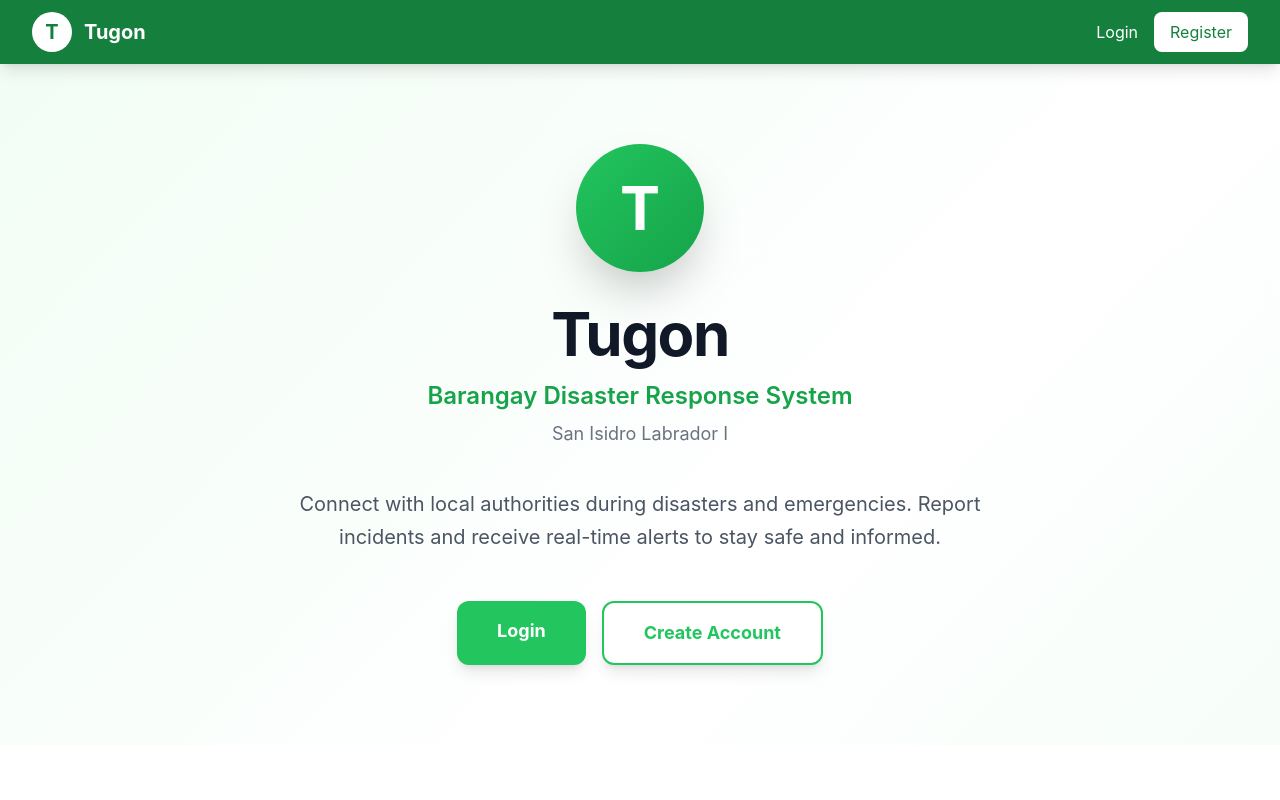
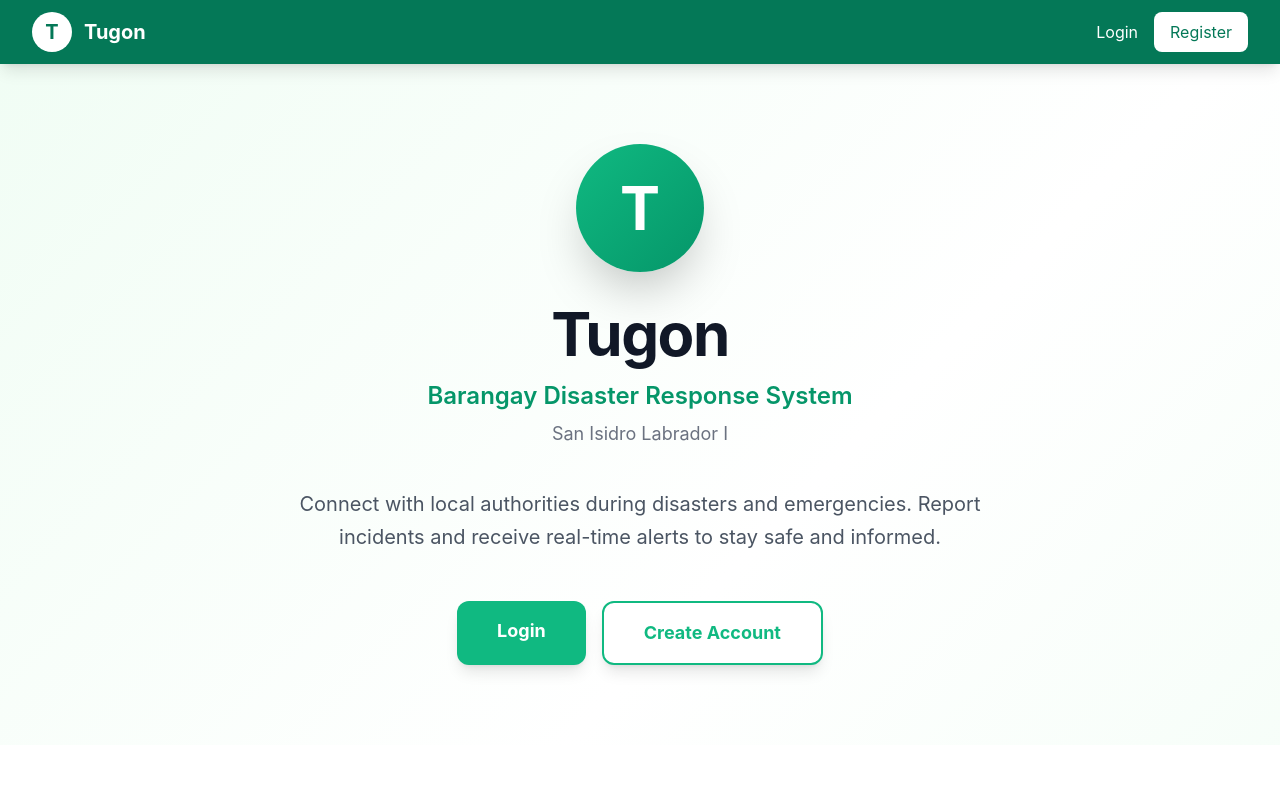
Before and after one commit to LeeDev428/RespondaPH, a React (Vite) app in the folder web/: page / in a window 1280 px wide. Shown: the top 800 px of the page. Built offline with nearby package versions, Linux system fonts and the light colour scheme.

Commit message:
Update tailwind.config.js

```diff
--- a/web/tailwind.config.js
+++ b/web/tailwind.config.js
@@ -9,15 +9,15 @@ export default {
       colors: {
         'lgu-green': {
           50: '#f0fdf4',
-          100: '#dcfce7',
-          200: '#bbf7d0',
-          300: '#86efac',
-          400: '#4ade80',
-          500: '#22c55e',
-          600: '#16a34a',
-          700: '#15803d',
-          800: '#166534',
-          900: '#14532d',
+          100: '#d1fae5',
+          200: '#a7f3d0',
+          300: '#6ee7b7',
+          400: '#34d399',
+          500: '#10b981',
+          600: '#059669',
+          700: '#047857',
+          800: '#065f46',
+          900: '#064e3b',
         }
       }
     },
```
